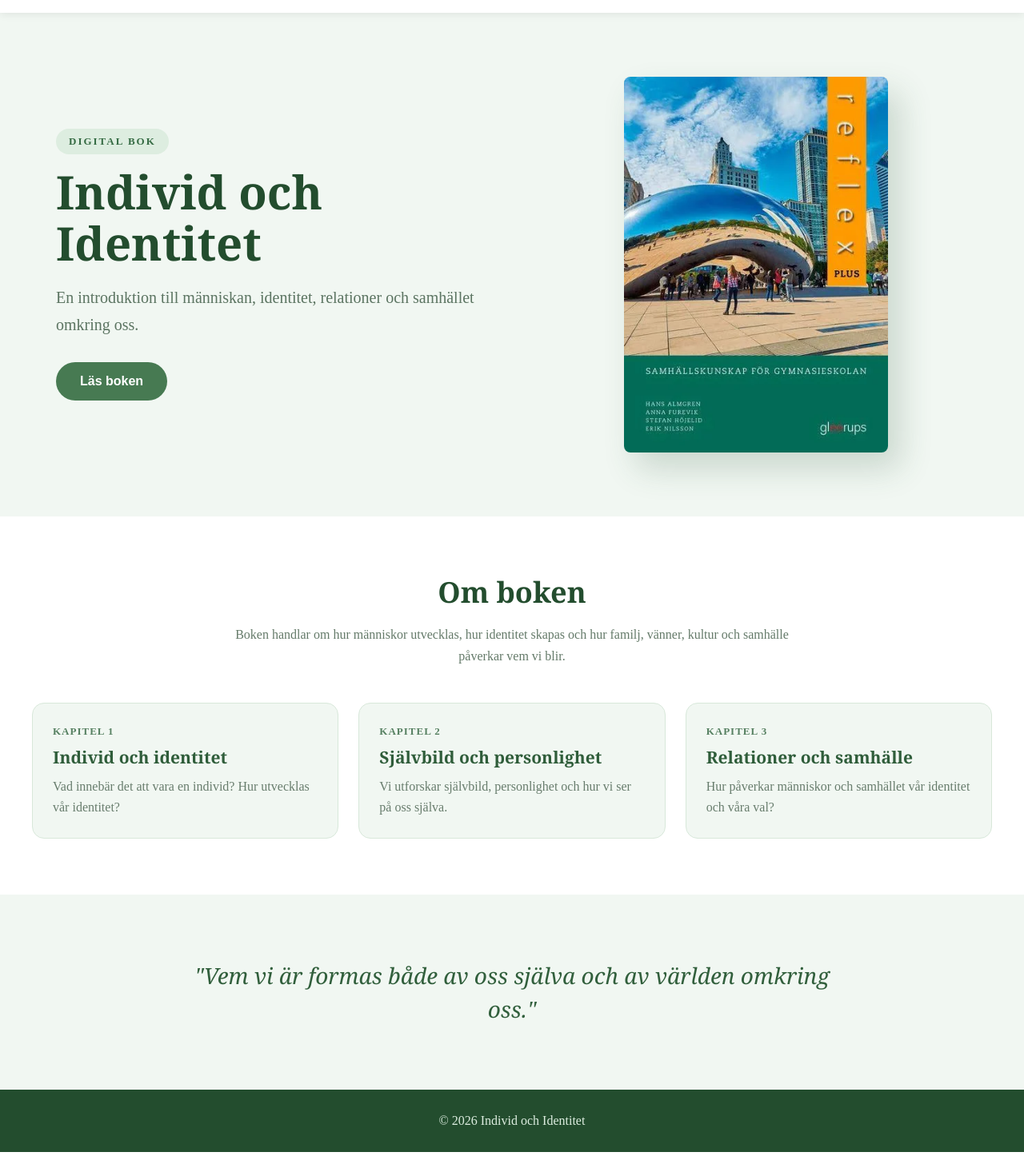
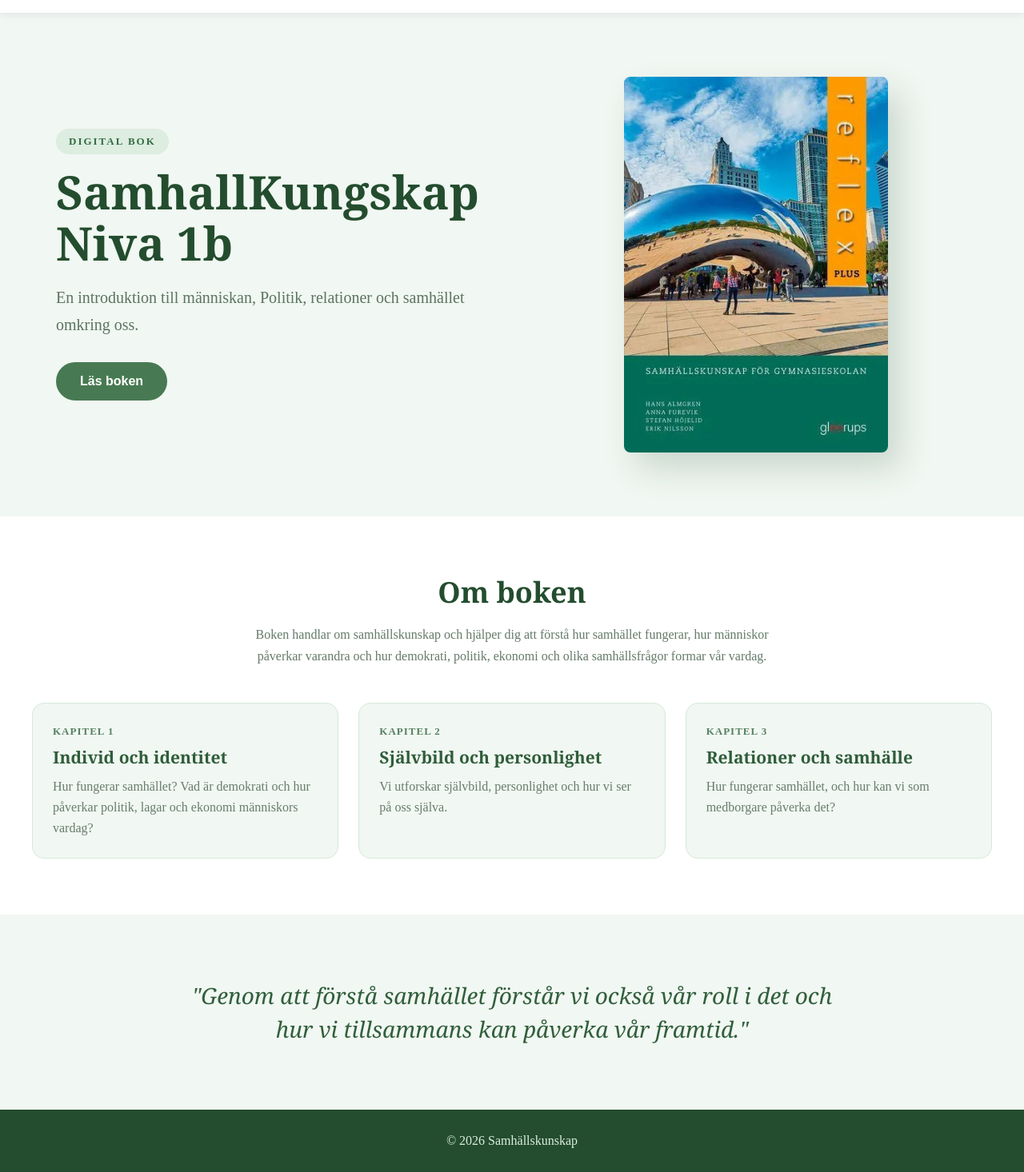
Before and after one commit to josephkhella2010/social-science, a React (Vite) app in the folder frontend/social/: page / in a window 1280 px wide. Shown: the part 54-1520 px from the top of the page at 80% size. Before the commit the page ends 1495 px from the top, so only its background shows below. Built offline with nearby package versions, Linux system fonts and the light colour scheme.

Commit message:
fix titles

```diff
--- a/frontend/social/src/Pages/Home/HomePage.tsx
+++ b/frontend/social/src/Pages/Home/HomePage.tsx
@@ -204,10 +204,10 @@ export default function HomePage() {
         <div className={classes.heroContent}>
           <span className={classes.label}>Digital bok</span>
 
-          <h1 className={classes.title}>Individ och Identitet</h1>
+          <h1 className={classes.title}>SamhallKungskap Niva 1b</h1>
 
           <p className={classes.subtitle}>
-            En introduktion till människan, identitet, relationer och samhället
+            En introduktion till människan, Politik, relationer och samhället
             omkring oss.
           </p>
 
@@ -229,8 +229,10 @@ export default function HomePage() {
           <h2 className={classes.sectionTitle}>Om boken</h2>
 
           <p className={classes.sectionDescription}>
-            Boken handlar om hur människor utvecklas, hur identitet skapas och
-            hur familj, vänner, kultur och samhälle påverkar vem vi blir.
+            Boken handlar om samhällskunskap och hjälper dig att förstå hur
+            samhället fungerar, hur människor påverkar varandra och hur
+            demokrati, politik, ekonomi och olika samhällsfrågor formar vår
+            vardag.
           </p>
 
           {/* Chapters */}
@@ -241,8 +243,8 @@ export default function HomePage() {
               <h3 className={classes.chapterTitle}>Individ och identitet</h3>
 
               <p className={classes.chapterText}>
-                Vad innebär det att vara en individ? Hur utvecklas vår
-                identitet?
+                Hur fungerar samhället? Vad är demokrati och hur påverkar
+                politik, lagar och ekonomi människors vardag?
               </p>
             </article>
 
@@ -265,7 +267,8 @@ export default function HomePage() {
               <h3 className={classes.chapterTitle}>Relationer och samhälle</h3>
 
               <p className={classes.chapterText}>
-                Hur påverkar människor och samhället vår identitet och våra val?
+                Hur fungerar samhället, och hur kan vi som medborgare påverka
+                det?{" "}
               </p>
             </article>
           </div>
@@ -275,12 +278,13 @@ export default function HomePage() {
       {/* Quote */}
       <section className={classes.about}>
         <p className={classes.quote}>
-          "Vem vi är formas både av oss själva och av världen omkring oss."
+          "Genom att förstå samhället förstår vi också vår roll i det och hur vi
+          tillsammans kan påverka vår framtid."{" "}
         </p>
       </section>
 
       {/* Footer */}
-      <footer className={classes.footer}>© 2026 Individ och Identitet</footer>
+      <footer className={classes.footer}>© 2026 Samhällskunskap</footer>
     </div>
   );
 }
```
